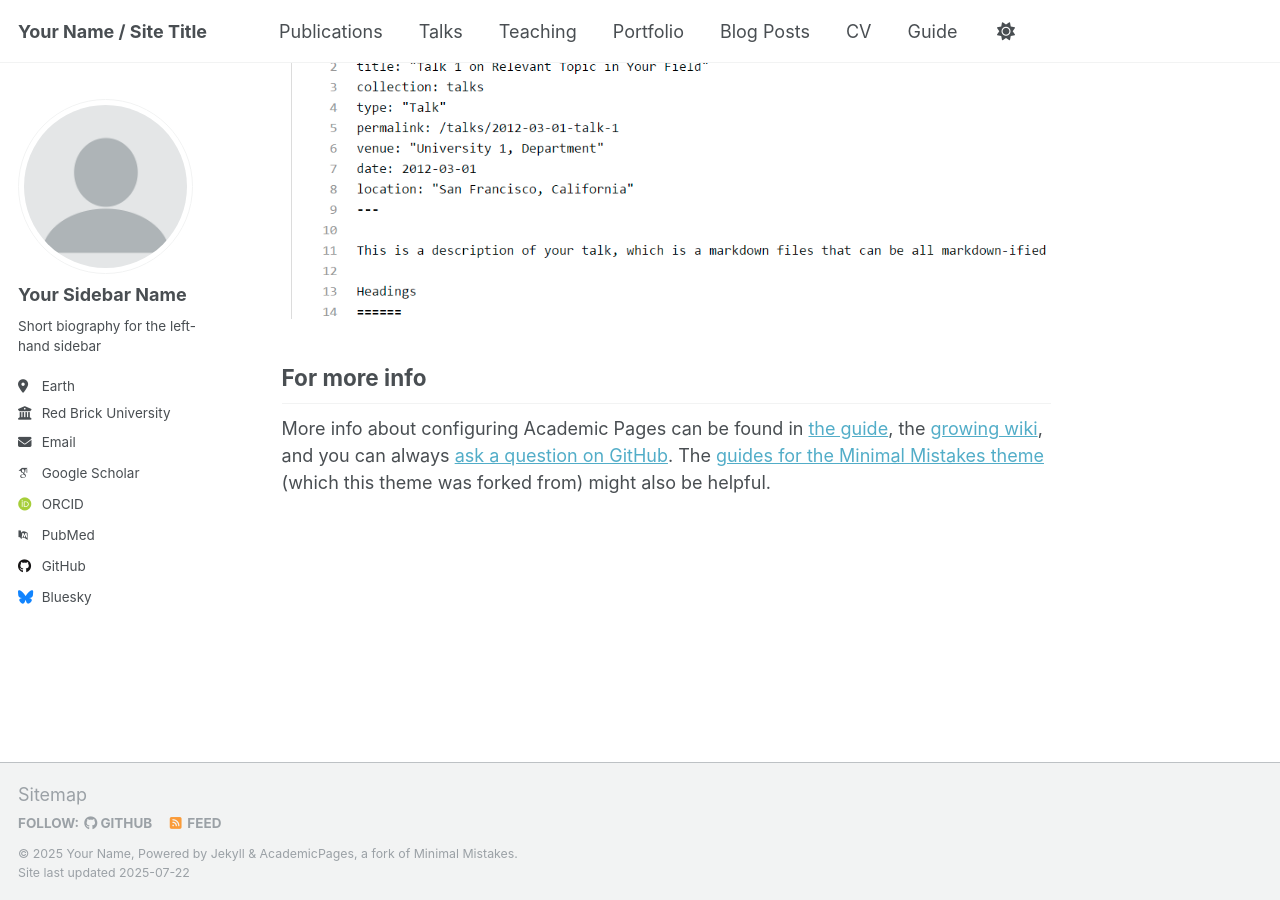
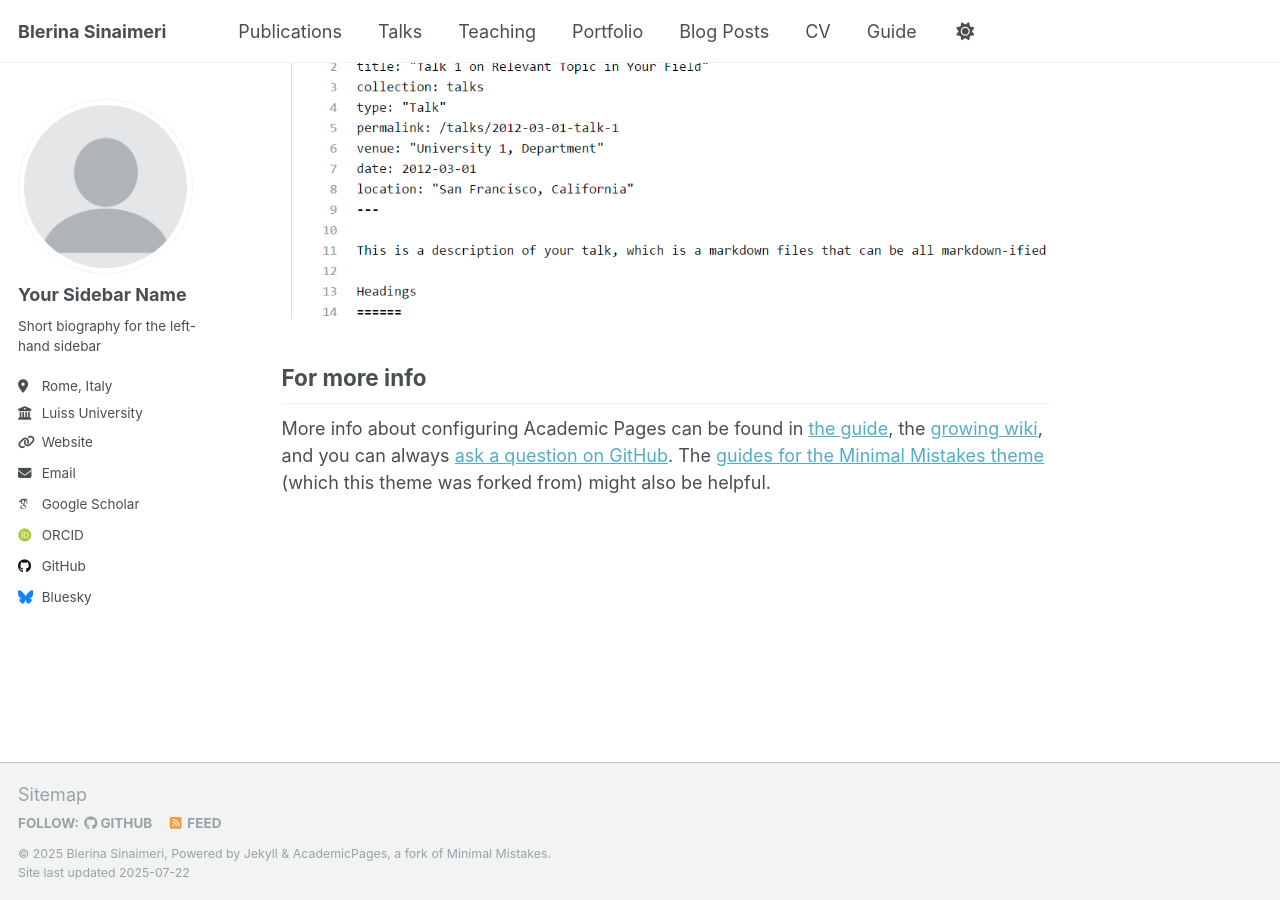
Before and after one commit to sinaimeri/sinaimeri.github.io, a Jekyll site: the page built from _pages/about.md, in a window 1280 px wide and 900 px high, scrolled down 2880 px. Built offline with Jekyll 4.4.1, drawn with Linux system fonts in a browser that asks for light colours; some web fonts are replaced; a script that is not in the unit is left out.

Commit message:
Update _config.yml

```diff
--- a/_config.yml
+++ b/_config.yml
@@ -9,13 +9,14 @@
 # Basic Site Settings
 locale                   : "en-US"
 site_theme               : "default"
-title                    : "Your Name / Site Title"
+title                    : "Blerina Sinaimeri"
 title_separator          : "-"
-name                     : &name "Your Name"
-description              : &description "personal description"
-url                      : https://academicpages.github.io # the base hostname & protocol for your site e.g. "https://[your GitHub username].github.io" or if you already have some other page hosted on Github then use "https://[your GitHub username].github.io/[Your Repo Name]"
+name                     : &name "Blerina Sinaimeri"
+description              : &description "  Associate Professor of Computer Science at Luiss Guido Carli University.
+  My research focuses on graph theory, bioinformatics, and coevolutionary systems."
+url                      : https://sinaimeri.github.io # the base hostname & protocol for your site e.g. "https://[your GitHub username].github.io" or if you already have some other page hosted on Github then use "https://[your GitHub username].github.io/[Your Repo Name]"
 baseurl                  : "" # the subpath of your site, e.g. "/blog"
-repository               : "academicpages/academicpages.github.io"
+repository               : "sinaimeri/sinaimeri.github.io"
 
 # Site Author - The following control what appear as part of the author content on the side bar.
 #               If a field is blank the icon and link will not appear, otherwise it will be shown.
@@ -26,19 +27,19 @@ author:
   name             : "Your Sidebar Name"
   pronouns         : # example: "she/her"
   bio              : "Short biography for the left-hand sidebar"
-  location         : "Earth"
-  employer         : "Red Brick University"
-  uri              : # URL
-  email            : "none@example.org"
+  location         : "Rome, Italy"
+  employer         : "Luiss University"
+  uri              : https://www.luiss.it/
+  email            : "bsinaimeri@luiss.it"
 
   # Academic websites
   academia         : # URL
   arxiv            : # URL - Update with the correct link to your profile
-  googlescholar    : "https://scholar.google.com/citations?user=PS_CX0AAAAAJ"
+  googlescholar    : "https://scholar.google.com/citations?user=_I5OoIEAAAAJ&hl=en"
   impactstory      : # URL
-  orcid            : "http://orcid.org/yourorcidurl"
+  orcid            : "https://orcid.org/0000-0002-9797-7592"
   semantic         : # URL
-  pubmed           : "https://www.ncbi.nlm.nih.gov/pubmed/?term=john+snow"
+  pubmed           : # "https://www.ncbi.nlm.nih.gov/pubmed/?term=john+snow"
   researchgate     : # URL
   scopus           : # URL
 
@@ -46,7 +47,7 @@ author:
   bitbucket        : # Username - Update with your username on the site
   codepen          : # Username
   dribbble         : # Username
-  github           : "academicpages"
+  github           : "bsinaimeri"
   kaggle           : # Username
   stackoverflow    : # User number or user number and name (i.e., use "1" or "1/jeff-atwood")
 
```
